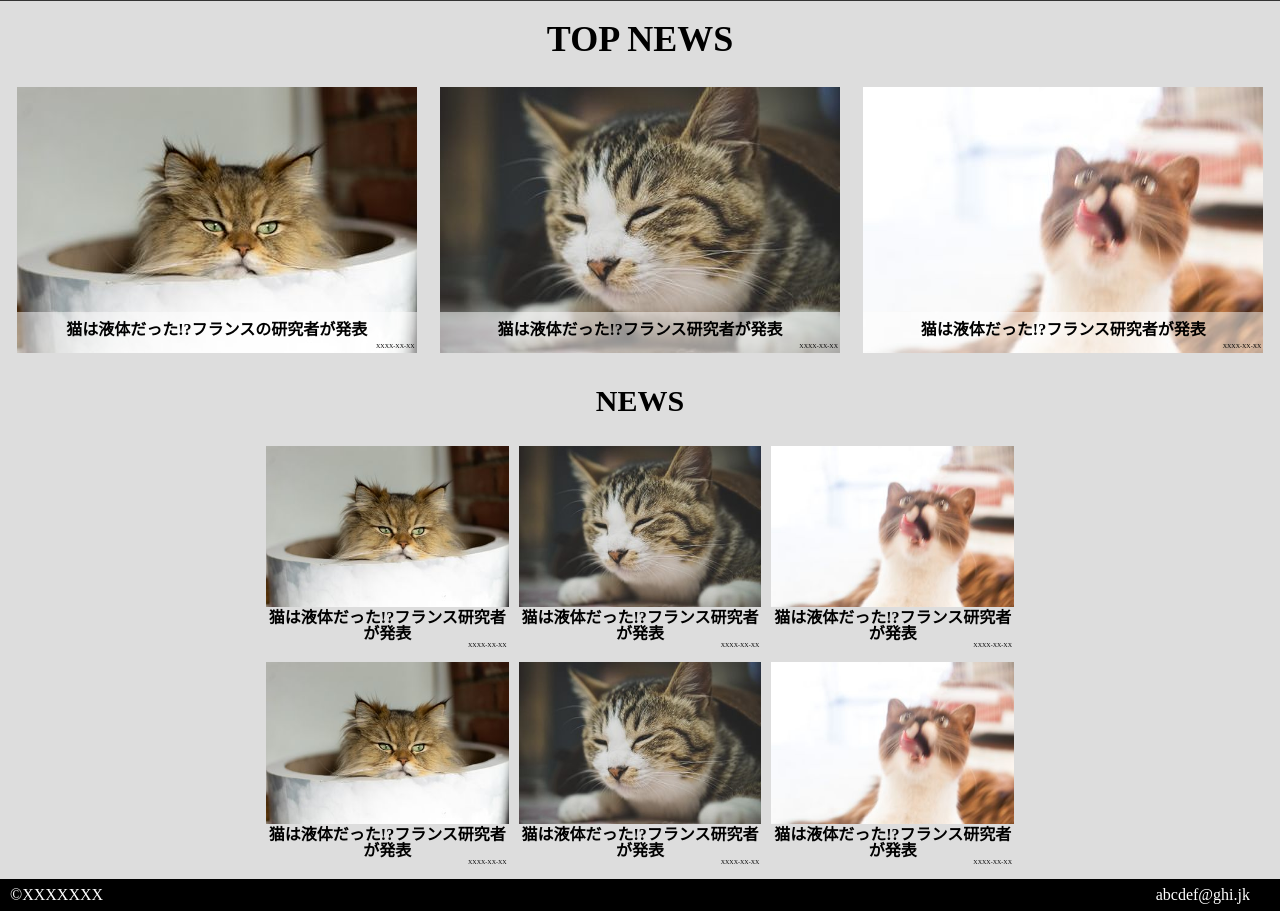
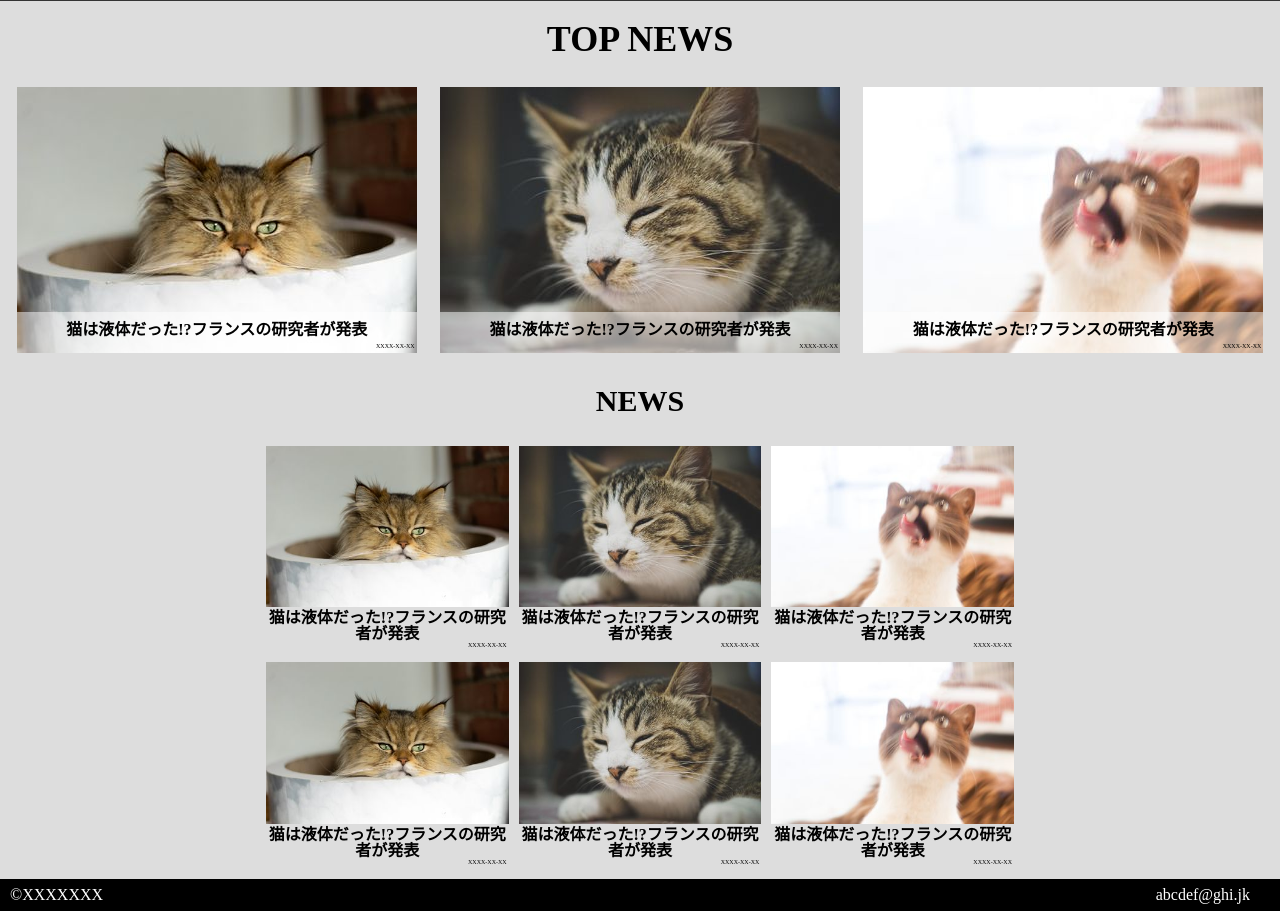
Before and after one commit to dangotsukimi/port1, a plain HTML site: page index.html in a window 1280 px wide. Shown: the part 118-1029 px from the top of the page. Drawn offline with nearby package versions, Linux system fonts and the light colour scheme.

Commit message:
text修正

```diff
--- a/index.html
+++ b/index.html
@@ -40,38 +40,38 @@
             </article>
             <article>
                 <a href="subpage.html"><img src="img/neko2.jpg">
-                <div class="topnews_title"><h6>猫は液体だった!?フランス研究者が発表</h6><time>XXXX-XX-XX</time></div></a>
+                <div class="topnews_title"><h6>猫は液体だった!?フランスの研究者が発表</h6><time>XXXX-XX-XX</time></div></a>
             </article>
             <article>
                 <a href="subpage.html"><img src="img/neko3.jpg">
-                <div class="topnews_title"><h6>猫は液体だった!?フランス研究者が発表</h6><time>XXXX-XX-XX</time></div></a>
+                <div class="topnews_title"><h6>猫は液体だった!?フランスの研究者が発表</h6><time>XXXX-XX-XX</time></div></a>
             </article>
         </div>
         <h3 class="news">NEWS</h3>
         <div id="grid" class="news_grid">
         	<article>
                 <a href="subpage.html"><img src="img/neko1.jpg">
-                <div class="news_title"><h6>猫は液体だった!?フランス研究者が発表</h6><time>XXXX-XX-XX</time></div></a>
+                <div class="news_title"><h6>猫は液体だった!?フランスの研究者が発表</h6><time>XXXX-XX-XX</time></div></a>
             </article>
             <article>
                 <a href="subpage.html"><img src="img/neko2.jpg">
-                <div class="news_title"><h6>猫は液体だった!?フランス研究者が発表</h6><time>XXXX-XX-XX</time></div></a>
+                <div class="news_title"><h6>猫は液体だった!?フランスの研究者が発表</h6><time>XXXX-XX-XX</time></div></a>
             </article>
             <article>
                 <a href="subpage.html"><img src="img/neko3.jpg">
-                <div class="news_title"><h6>猫は液体だった!?フランス研究者が発表</h6><time>XXXX-XX-XX</time></div></a>
+                <div class="news_title"><h6>猫は液体だった!?フランスの研究者が発表</h6><time>XXXX-XX-XX</time></div></a>
             </article>
             <article>
                 <a href="subpage.html"><img src="img/neko1.jpg">
-                <div class="news_title"><h6>猫は液体だった!?フランス研究者が発表</h6><time>XXXX-XX-XX</time></div></a>
+                <div class="news_title"><h6>猫は液体だった!?フランスの研究者が発表</h6><time>XXXX-XX-XX</time></div></a>
             </article>
             <article>
                 <a href="subpage.html"><img src="img/neko2.jpg">
-                <div class="news_title"><h6>猫は液体だった!?フランス研究者が発表</h6><time>XXXX-XX-XX</time></div></a>
+                <div class="news_title"><h6>猫は液体だった!?フランスの研究者が発表</h6><time>XXXX-XX-XX</time></div></a>
             </article>
             <article>
                 <a href="subpage.html"><img src="img/neko3.jpg">
-                <div class="news_title"><h6>猫は液体だった!?フランス研究者が発表</h6><time>XXXX-XX-XX</time></div></a>
+                <div class="news_title"><h6>猫は液体だった!?フランスの研究者が発表</h6><time>XXXX-XX-XX</time></div></a>
             </article>
         </div>
     </main>
```
Also changed, not shown: subpage.html (+1 -1 lines).
